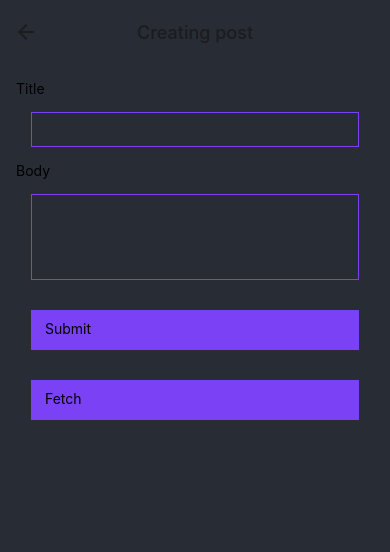
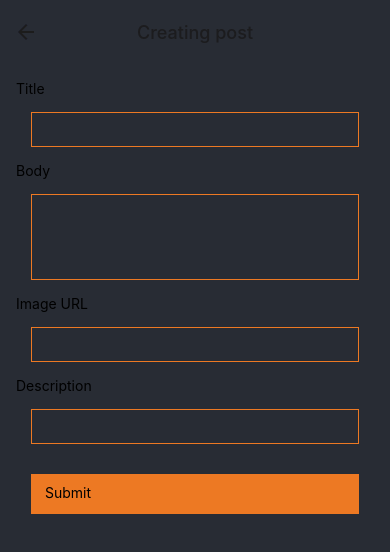
Before and after one commit to kajava-juri/Hello, a React Native app: screen /Create in a window 390 px wide. Shown: the top 552 px of the page. Built offline with nearby package versions, Linux system fonts and the light colour scheme; no server answers.

Commit message:
changed api, post creation, comment creation

```diff
--- a/src/views/BlogCreate.js
+++ b/src/views/BlogCreate.js
@@ -2,36 +2,23 @@ import { StyleSheet, Text, TextInput, View, ScrollView, TouchableOpacity} from "
 import React, { useState } from "react";
 
 export default function BlogCreate(){
-    let [title, setTitle] = useState("");
-    let [body, setBody] = useState("");
-    let [newPost, setNewPost] = useState({});
+    const [title, setTitle] = useState("");
+    const [body, setBody] = useState("");
+    const [newPost, setNewPost] = useState({});
+    const [imageURL, setImageURL] = useState("");
+    const [desc, setDesc] = useState("");
 
     function handleSubmit(){
-        fetch("localhost:3000/api/posts", {
+        fetch("http://192.168.56.1:3000/api/posts", {
             headers: {
                 "Content-Type": "application/json",
             },
             method: "POST",
-            body: JSON.stringify({title: title, body: body}),
+            body: JSON.stringify({title: title, body: body, image: imageURL, desctiption: desc}),
         }).then(response => response.json())
         .then(data => {
             console.warn(data);
         })
-    }
-
-    function handleFetch(){
-        fetch("192.168.56.1:3000/api/posts", {
-            method: "GET",
-            headers: {
-                "Content-Type": "application/json",
-            }
-        }).then(response => response.json())
-        .then(data => {
-            console.log(data);
-        })
-        .catch((error) => {
-            console.error(error);
-          });
     }
 
     return(
@@ -50,20 +37,26 @@ export default function BlogCreate(){
             onChangeText={(text) => setBody(text)}
             value={body}></TextInput>
 
+            <Text>Image URL</Text>
+            <TextInput
+            style={styles.input}
+            onChangeText={url => setImageURL(url)}
+            value={imageURL}
+            />
+
+            <Text>Description</Text>
+            <TextInput
+            maxLength={32}
+            style={styles.input}
+            onChangeText={d => setDesc(d)}
+            value={desc}
+            />
+
             <TouchableOpacity
                style = {styles.submitButton}
                onPress = {handleSubmit}>
                <Text> Submit </Text>
             </TouchableOpacity>
-
-            <TouchableOpacity
-               style = {styles.submitButton}
-               onPress = {handleFetch}>
-               <Text> Fetch </Text>
-            </TouchableOpacity>
-
-
-
         </View>
     )
 }
@@ -76,7 +69,7 @@ const styles = StyleSheet.create({
         padding: 16,
     },
     submitButton: {
-        backgroundColor: '#7a42f4',
+        backgroundColor: '#ED7923',
         padding: 10,
         margin: 15,
         height: 40,
@@ -84,7 +77,7 @@ const styles = StyleSheet.create({
     input: {
         margin: 15,
         padding: 8,
-        borderColor: '#7a42f4',
+        borderColor: '#ED7923',
         borderWidth: 1
     },
 })
--- a/src/views/BlogDetails.js
+++ b/src/views/BlogDetails.js
@@ -1,15 +1,16 @@
-import {StyleSheet, View, Text, Image, ScrollView} from "react-native";
+import {StyleSheet, View, Text, Image, ScrollView, TextInput, Button} from "react-native";
 import {useState, useEffect} from "react";
 
 export default function BlogDetails({navigation, route}){
 
     const [isLoading, setLoading] = useState(true);
     const [data, setData] = useState();
-    let [comments, setComments] = useState([]);
+    const [comments, setComments] = useState([]);
+    const [newComment, setNewComment] = useState("");
 
     const getPost = async () => {
        try {
-        const url=`https://jsonplaceholder.typicode.com/posts/${route.params.id}`;
+        const url=`http://192.168.56.1:3000/api/posts/${route.params.id}`;
         const response = await fetch(url);
         const json = await response.json(response);
         setData(json);
@@ -24,7 +25,7 @@ export default function BlogDetails({navigation, route}){
 
     const getComments = async () => {
         try{
-            const response = await fetch(`https://jsonplaceholder.typicode.com/comments?postId=${route.params.id}`);
+            const response = await fetch(`http://192.168.56.1:3000/api/comments?postId=${route.params.id}`);
             const json = await response.json(response);
             setComments(json);
         } catch(error) {
@@ -33,13 +34,26 @@ export default function BlogDetails({navigation, route}){
 
     }
 
+    const postComment = async () => {
+        try{
+            const response = await fetch(`http://192.168.56.1:3000/api/comments`, {
+                headers: {
+                    "Content-Type": "application/json",
+                },
+                method: "POST",
+                body: JSON.stringify({comment: newComment, postId: route.params.id})
+            }).then(response => response.json());
+            getComments();
+            setNewComment("");
+        } catch(error){
+            console.error(error);
+        }
+    }
+
     useEffect(() => {
         getComments();
+        getPost();
       }, []);
-
-    useEffect(() => {
-      getPost();
-    }, []);
 
     return(
         <View style={styles.root}>
@@ -57,11 +71,23 @@ export default function BlogDetails({navigation, route}){
 
                 <ScrollView>
                     <Text style={{fontSize: 24, alignSelf: "center", marginBottom: 16}}>Comments</Text>
-                    {comments.map((comment, i) => {
+                    <View style={styles}>
+                        <Text>Enter your comment</Text>
+                        <TextInput style={{marginBottom: 8, marginTop: 8, backgroundColor: "#505868"}}
+                            maxLength={255}
+                            onChangeText={(comment) => setNewComment(comment)}
+                            value={newComment}
+                        ></TextInput>
+                        <Button
+                        title="Submit"
+                        onPress={postComment}/>
+                    </View>
+                    {comments.map((comment) => {
                         return(
-                        <View key={i} style={styles.comment}>
-                            <Text style={styles.commentName}>{comment.name}</Text>
-                            <Text>{comment.body}</Text>
+                        <View key={comment.id} style={styles.comment}>
+                            {/* <Text style={styles.commentName}>{comment.name}</Text> */}
+                            <Text style={styles.commentName}>Username</Text>
+                            <Text>{comment.comment}</Text>
                         </View>
                         )
                     })}
@@ -91,8 +117,8 @@ const styles = StyleSheet.create({
         textAlign: "justify"
     },
     image: {
-        width: "80%",
-        height: "40%",
+        width: 290,
+        height: 220,
         alignSelf: "center",
         marginTop: 16,
     },
@@ -107,5 +133,9 @@ const styles = StyleSheet.create({
     },
     commentName: {
         fontWeight: "bold",
+    },
+    commentInputContainer: {
+        display: "flex",
+        flexDirection: "row",
     }
 })
--- a/src/views/BlogPosts.js
+++ b/src/views/BlogPosts.js
@@ -26,13 +26,9 @@ export default function BlogPosts({navigation}) {
 
   const getPosts = async () => {
     try {
-     const url=`https://jsonplaceholder.typicode.com/posts`;
+     const url=`http://192.168.56.1:3000/api/posts`;
      const response = await fetch(url);
      const posts = await response.json(response);
-     posts.map((post) => {
-        post.image = "https://github.com/mxrguspxrt/mobile/raw/main/cat1.jpeg";
-        post.description = "desc";
-      });
      setData(posts);
    } catch (error) {
      console.error(error);
@@ -42,7 +38,10 @@ export default function BlogPosts({navigation}) {
  }
 
   useEffect(() => {
-    getPosts();
+    const postCreated = navigation.addListener('focus', async () => {
+      getPosts();
+    })
+    return postCreated;
 
   }, []);
 
```
